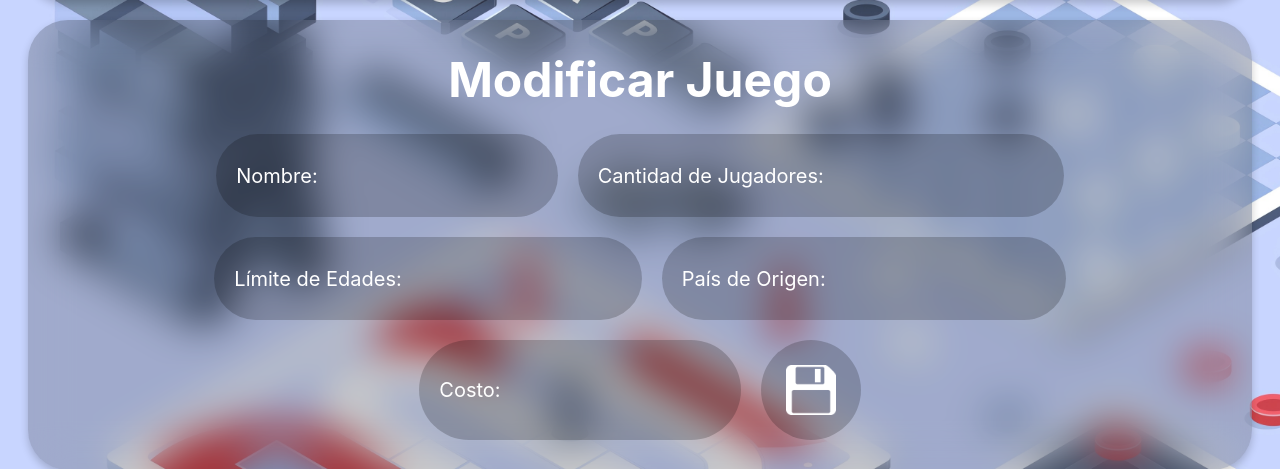
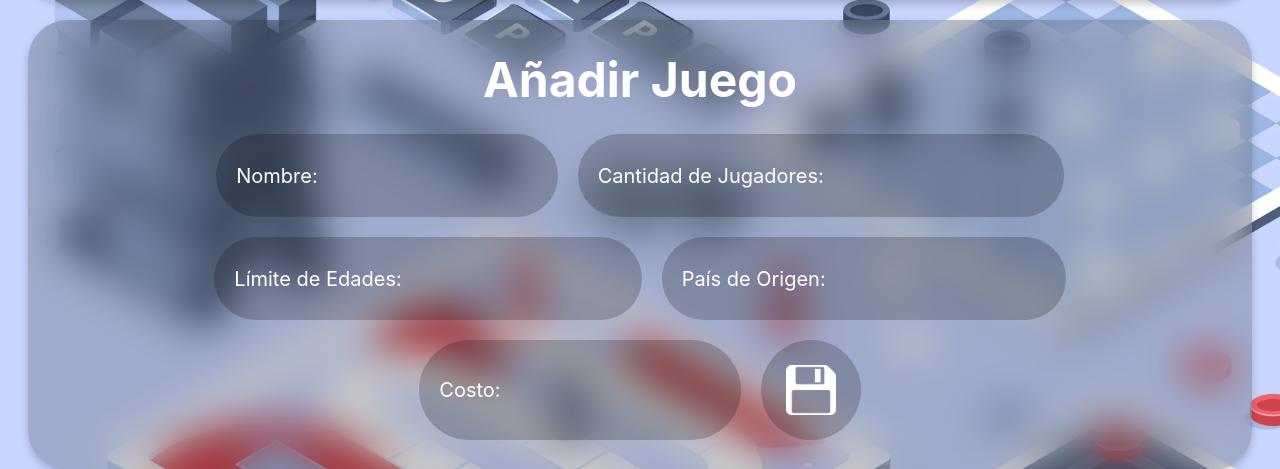
Before and after one commit to ariancovac/docker, a Flask app: a page that uses app.py in a window 1280 px wide. Shown: the part 89-558 px from the top of the page. Run offline with Flask 3, Linux system fonts and the light colour scheme.

Commit message:
'Ñ' letra de *****

```diff
--- a/app.py
+++ b/app.py
@@ -122,7 +122,7 @@ def añadir():
             print(f"Error al añadir juego: {e}")
             return "Error al añadir juego", 500
 
-    return render_template('añadir.html', title='Añadir Juegos')
+    return render_template('add.html', title='Añadir Juegos')
 
 
 #----------------------------------------ELIMINAR----------------------------------------------#
@@ -136,3 +136,6 @@ def eliminar_juego(game_id):
         return "Juego no encontrado", 404
 
     return redirect(url_for('catalogo'))
+
+if __name__ == '__main__':
+    app.run(debug=True)
--- a/templates/añadir.html
+++ b/templates/add.html
@@ -15,12 +15,12 @@
 
 
     <div class="glassmorphism">                         <!-- Menú -->
-        <h1 style="justify-content: left;">Modificar Juego</h1>
+        <h1 style="justify-content: left;">Añadir Juego</h1>
 
 
 
         <div class="games-container">                   <!-- Contenedores de texto -->
-            <form action="{{ url_for('crear') }}"   method="POST" class="search-conteiner"   >
+            <form action="{{ url_for('añadir') }}"   method="POST" class="search-conteiner"   >
 
                 <div class="search-form" style="font-size: 20px;">                                  <!-- Nombre -->
                     <label for="nombre">Nombre:</label>
```
Also changed, not shown: README.txt, 1 other file.
